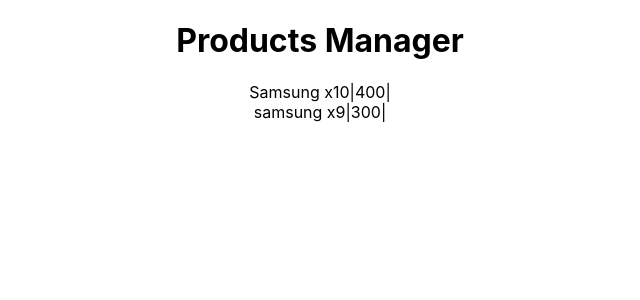
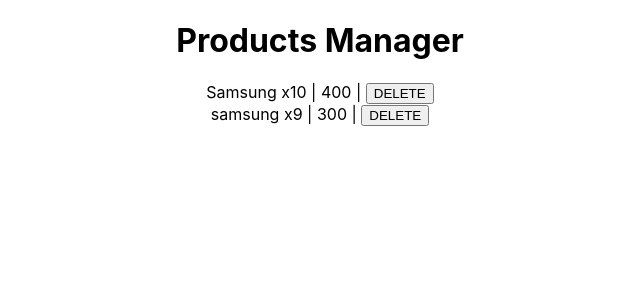
Before and after one commit to agungTuanany/reactBootCamp, a React (Create React App) app: page / in a window 1280 px wide. Shown: the top 300 px of the page, without its empty margins (320-960 px from the left). Built offline with nearby package versions, Linux system fonts and the light colour scheme.

Commit message:
Simple Crud app: DELETE 01.Basic Setup on Parent component (App.js)

```diff
--- a/src/App.js
+++ b/src/App.js
@@ -1,5 +1,7 @@
 import React,{ Component } from 'react';
 import './App.css';
+
+import ProductItem from './components/productItem'
 
 const products = [
   {
@@ -22,6 +24,8 @@
     this.state = {
       product: []
     };
+
+    this.onDelete = this.onDelete.bind(this);
   }
 
   componentWillMount() {
@@ -35,6 +39,11 @@
     this.setState({ products })
   }
 
+  onDelete(name) {
+    console.log(name);
+    // this.setState({})
+  }
+
   render() {
     return (
       <div className="App">
@@ -42,13 +51,11 @@
         {
           this.state.products.map(product => {
             return (
-              <div key={product.id} >
-                <span>{product.name}</span>
-                {`|`}
-                <span>{product.price}</span>
-                {`|`}
-              </div>
-
+              <ProductItem
+                key={product.id}
+                {...product}
+                onDelete={this.onDelete}
+              />
             );
           })
         }
--- /dev/null
+++ b/src/components/productItem.js
@@ -0,0 +1,18 @@
+import React, {Component} from 'react'
+
+class ProductItem extends Component {
+  render() {
+    const { name, price } = this.props;
+    return (
+      <div>
+        <span>{name}</span>
+        {` | `}
+        <span>{price}</span>
+        {` | `}
+        <button>DELETE</button>
+      </div>
+  )
+  }
+}
+
+export default ProductItem
```
Also changed, not shown: src/components/myComponent.js (deleted, +0 -16 lines).
